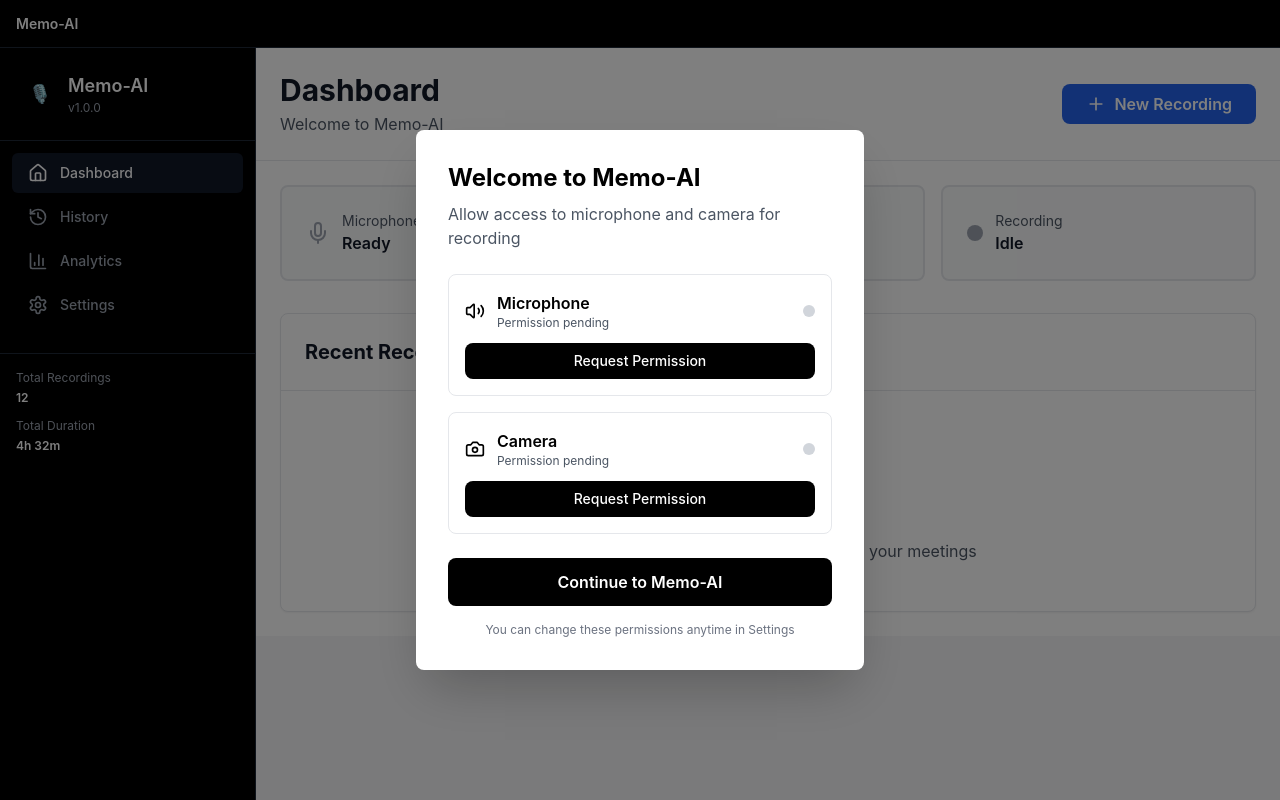
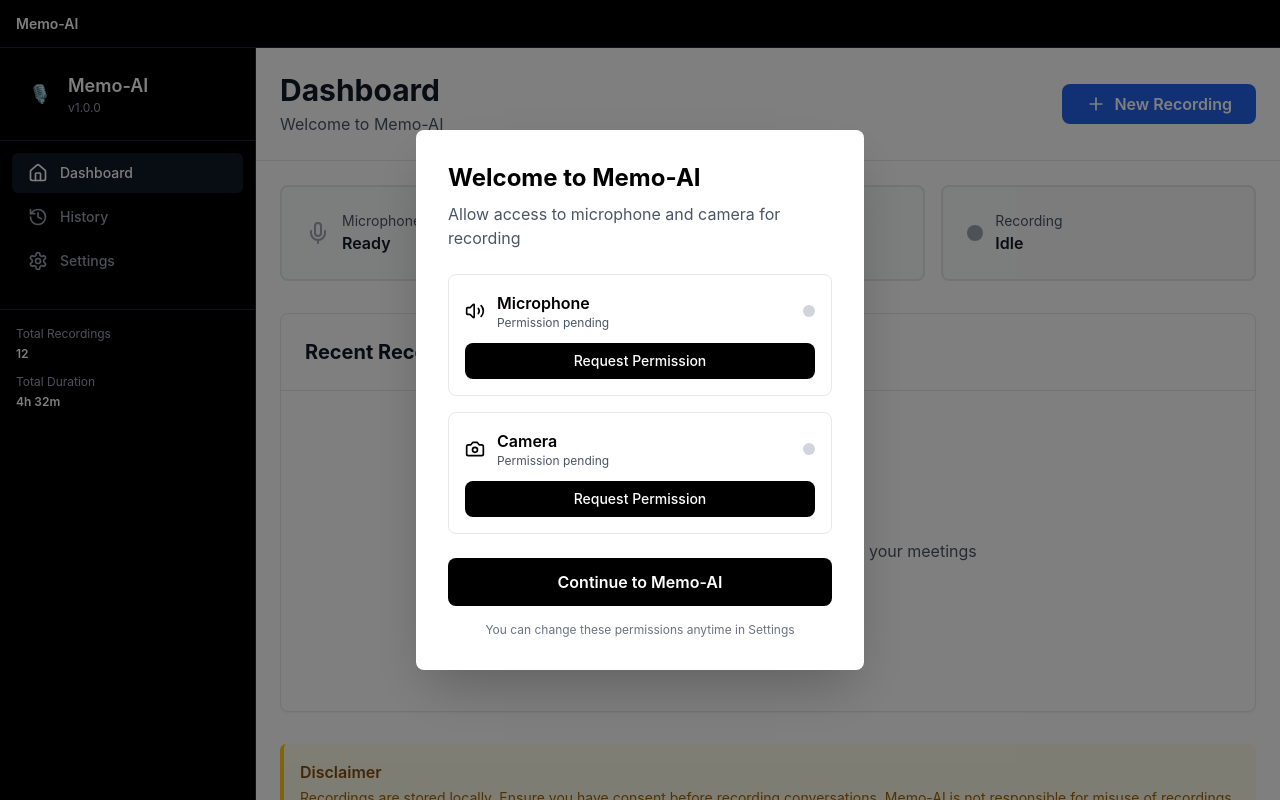
Before and after one commit to Sardor-M/memo-ai, a React (Vite) app: page /#/ in a window 1280 px wide. Built offline with nearby package versions, Linux system fonts and the light colour scheme.

Commit message:
initial commit

```diff
--- a/src/renderer/App.css
+++ b/src/renderer/App.css
@@ -40,5 +40,5 @@
   display: -webkit-box;
   -webkit-line-clamp: 2;
   -webkit-box-orient: vertical;
-  overflow: hidden;
+  overflow: auto;
 }
--- a/src/renderer/components/Sidebar.tsx
+++ b/src/renderer/components/Sidebar.tsx
@@ -10,7 +10,7 @@
 
   const navItems = [
     { path: '/', label: 'Home', icon: Home },
-    { path: '/analytics', label: 'Analytics', icon: BarChart3 },
+   // { path: '/analytics', label: 'Analytics', icon: BarChart3 },
     { path: '/settings', label: 'Settings', icon: Settings },
   ];
 
--- a/src/renderer/components/Sidebar/Sidebar.tsx
+++ b/src/renderer/components/Sidebar/Sidebar.tsx
@@ -23,7 +23,7 @@
   const navItems: NavItem[] = [
     { path: '/', label: 'Dashboard', icon: <Home size={20} /> },
     { path: '/history', label: 'History', icon: <History size={20} /> },
-    { path: '/analytics', label: 'Analytics', icon: <BarChart3 size={20} /> },
+   // { path: '/analytics', label: 'Analytics', icon: <BarChart3 size={20} /> },
     { path: '/settings', label: 'Settings', icon: <Settings size={20} /> },
   ];
 
--- a/src/renderer/index.tsx
+++ b/src/renderer/index.tsx
@@ -30,7 +30,7 @@
       {/* Main Content */}
       <div className="flex flex-1 overflow-hidden">
         {!isWidget && <Sidebar />}
-        <div className="flex-1 overflow-hidden">
+        <div className="flex-1 overflow-auto">
           {element}
         </div>
       </div>
--- a/src/renderer/pages/Dashboard.tsx
+++ b/src/renderer/pages/Dashboard.tsx
@@ -21,7 +21,6 @@
 
   const handleStartRecording = async () => {
     await startRecording();
-    // Widget is now a separate window managed by main process
   };
 
   const handleStopRecording = async () => {
@@ -30,9 +29,9 @@
   };
 
   return (
-    <div className="flex-1 flex flex-col bg-white overflow-hidden">
+    <div className="flex flex-col h-screen bg-white">
       {/* Header */}
-      <div className="bg-white border-b border-gray-200 p-6">
+      <div className="bg-white border-b border-gray-200 p-6 flex-shrink-0">
         <div className="flex justify-between items-center">
           <div>
             <h1 className="text-3xl font-bold text-gray-900">Dashboard</h1>
@@ -50,9 +49,9 @@
       </div>
 
       {/* Main Content */}
-      <div className="flex-1 overflow-auto p-6">
+      <div className="flex-1 flex flex-col overflow-auto p-6 space-y-8">
         {/* Status Cards */}
-        <div className="grid grid-cols-1 md:grid-cols-3 gap-4 mb-8">
+        <div className="grid grid-cols-1 md:grid-cols-3 gap-4">
           {/* Microphone Status */}
           <div className={`p-6 rounded-lg border-2 transition ${
             isMicrophoneActive
@@ -106,11 +105,20 @@
         </div>
 
         {/* Recent Recordings */}
-        <div className="bg-white rounded-lg border border-gray-200 shadow-sm">
-          <div className="p-6 border-b border-gray-200">
+        <div className="flex-1 flex flex-col bg-white rounded-lg border border-gray-200 shadow-sm overflow-hidden">
+          <div className="p-6 border-b border-gray-200 flex justify-between items-center">
             <h2 className="text-xl font-bold text-gray-900">Recent Recordings</h2>
+            {isRecording && (
+              <button
+                onClick={handleStopRecording}
+                className="bg-red-600 hover:bg-red-700 text-white font-semibold py-1 px-4 rounded-lg transition"
+              >
+                Stop Recording
+              </button>
+            )}
           </div>
 
+          <div className="flex-1 overflow-auto">
             {recordings.length === 0 ? (
               <div className="p-12 text-center">
                 <div className="text-5xl mb-4">🎤</div>
@@ -130,6 +138,15 @@
           </div>
         </div>
 
+        {/* Disclaimers */}
+        <div className="bg-yellow-50 border-l-4 border-yellow-400 p-4 rounded-md">
+          <h3 className="font-semibold text-yellow-800">Disclaimer</h3>
+          <p className="text-yellow-700 text-sm mt-1">
+            Recordings are stored locally. Ensure you have consent before recording conversations.
+            Memo-AI is not responsible for misuse of recordings.
+          </p>
+        </div>
+      </div>
     </div>
   );
 }
```
Also changed, not shown: src/renderer/routes/routes.tsx (+8 -0 lines). Lines whose indentation alone changed are shown as unchanged.
